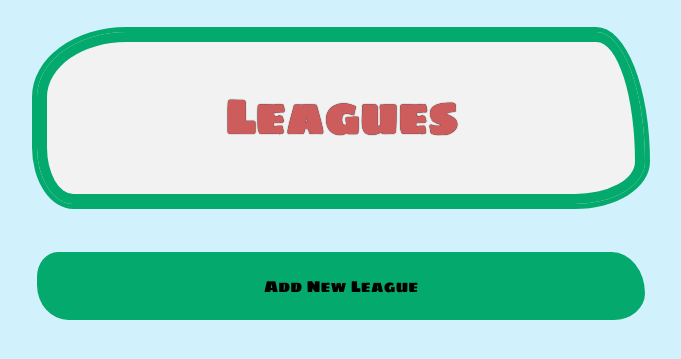
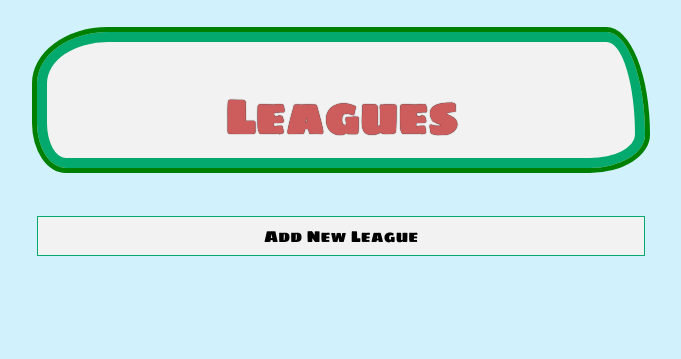
Before and after one commit to itsjustdel/CodeClan-W4-Project, a Flask app: page /leagues in a window 1280 px wide. Shown: the part 46-405 px from the top of the page, without its empty margins (299-980 px from the left). Run offline with Flask 2, Linux system fonts and the light colour scheme; data that the repository does not hold is empty; some libraries are stand-ins or nearby versions.

Commit message:
CSS alterations

```diff
--- a/static/css/main.css
+++ b/static/css/main.css
@@ -21,6 +21,8 @@ h2 a{
 text-decoration: none;
   text-align: center;
   color: indianred;
+
+  text-shadow:black 0px 0px 1px;
 }
 .nav_bar{
 
@@ -73,10 +75,26 @@ footer a{
 }
 .enter
 {
+  display: flex;
   text-decoration: none;
   text-align: center;
-  justify-content: center;   ;
+  justify-content: center;
+
+
 }
+
+.enter a
+{
+  text-shadow:black 0px 0px 1px;
+  transition: text-shadow .5s;
+  transition: font-size .5s;
+}
+
+.enter a:hover {
+  text-shadow:coral 0px 0px 5px;
+  font-size: 120%;
+}
+
 .enter a{
   color: #04AA6D;
 }
@@ -87,6 +105,19 @@ footer a{
     justify-content: center;
     color: orange;
     text-shadow:black 0px 0px 5px;
+    animation: pulse 5s infinite;
+}
+
+@keyframes pulse {
+  0% {
+    color: orange;
+  }
+  50% {
+    color: #FF4136;
+  }
+  100% {
+    color: orange;
+  }
 }
 
 .edit_container{
--- a/static/css/table.css
+++ b/static/css/table.css
@@ -45,9 +45,9 @@
 .table th{
 
   font-size: 3em;
-  padding: .5em;
+  /* padding: .5em; */
   padding-top: 1em;
-  padding-bottom: 1em;
+  padding-bottom: .25em;
   text-align: center;
   color: #04AA6D;
   border: 5px solid var(--mid_green);
@@ -56,7 +56,8 @@
   border-top-right-radius: 75px 200px;
   border-bottom-left-radius: 56px 87px;
   border-bottom-right-radius: 108px 65px;
-  outline: 5px solid var(--mid_green)
+  outline: 5px solid green;
+  background-color: #f2f2f2;;
 }
 
 .table_body
@@ -66,16 +67,18 @@
   padding: 10px;
   text-align: center;
   border-width: 5px;
-  border: none;
+  border: solid var(--mid_green) 1px;
+  background-color: #f2f2f2;
+
 }
-
+/*
 .table tr:nth-child(even){
 
 
 }
 .table tr:nth-child(odd){
   background-color: #f2f2f2;
-}
+}  */
 
 footer a:hover {
    background-color:coral;
@@ -87,7 +90,7 @@ tfoot tr td:hover{
 
 .table_foot
 {
-  border: 5px solid var(--mid_green);
+  border: 5px solid green;
   padding: 20px;
   text-align: center;
   border-width: 5px;
@@ -155,9 +158,9 @@ textarea:focus, input:focus
 
 .table_winner
 {
-   background-color:var(--mid_green);
+  background-color:var(--mid_green);
   font-size: 1em;
-  border: solid 5px darkgreen;
+  border: solid 5px green;
   padding: 20px;
   text-align: center;
 }
--- a/static/css/team.css
+++ b/static/css/team.css
@@ -24,7 +24,8 @@
 {
     display: flex;
     flex-direction: column;
-
+    background-color: #f2f2f2;
+    border: green solid 2px;
 }
 
 #monster_table{
@@ -34,13 +35,14 @@
 
 .card_title{
     width: 100%;
-    margin: auto;
+    /* margin: auto;     */
     justify-content: center;
     padding-top: 12px;
     padding-bottom: 12px;
     text-align: center;
     background-color: var(--mid_green);
     color: white;
+    /* border: green solid 2px; */
   }
 
   .card_title a{
--- a/templates/leagues/index.html
+++ b/templates/leagues/index.html
@@ -17,7 +17,7 @@
 
   <tfoot>
     <tr>
-      <td class ="table_foot"><a href="/leagues/new">Add New League</a></td>
+      <td class ="table_body"><a href="/leagues/new">Add New League</a></td>
     </tr>
   </tfoot>
 </table>
--- a/templates/leagues/new.html
+++ b/templates/leagues/new.html
@@ -22,7 +22,7 @@
 
   <tfoot>
     <tr>
-      <td class ="table_foot"><input type = "submit" value ="Create"></td>
+      <td class ="table_body"><input type = "submit" value ="Add New League"></td>
     </tr>
 </form>
   </tfoot>
--- a/templates/monsters/index.html
+++ b/templates/monsters/index.html
@@ -4,7 +4,7 @@
 <table class="table">
   <tr>
       <th><a href="/monsters">Monsters</a></th>
-    </tr>
+  </tr>
     <tr><td class="table_empty"><br/></td></tr>
   {% for monster in monsters %}
       <tr>
--- a/templates/teams/index.html
+++ b/templates/teams/index.html
@@ -6,6 +6,7 @@
   <tr>
     <th><a href="/teams">Teams</a></th>
   </tr>
+  <tr><td class="table_empty"><br/></td></tr>
   {% for team in teams %}
   <tr>
     <td class="table_body"><a href="/teams/{{team.id}}">{{ team.name }}</a> </td>
```
